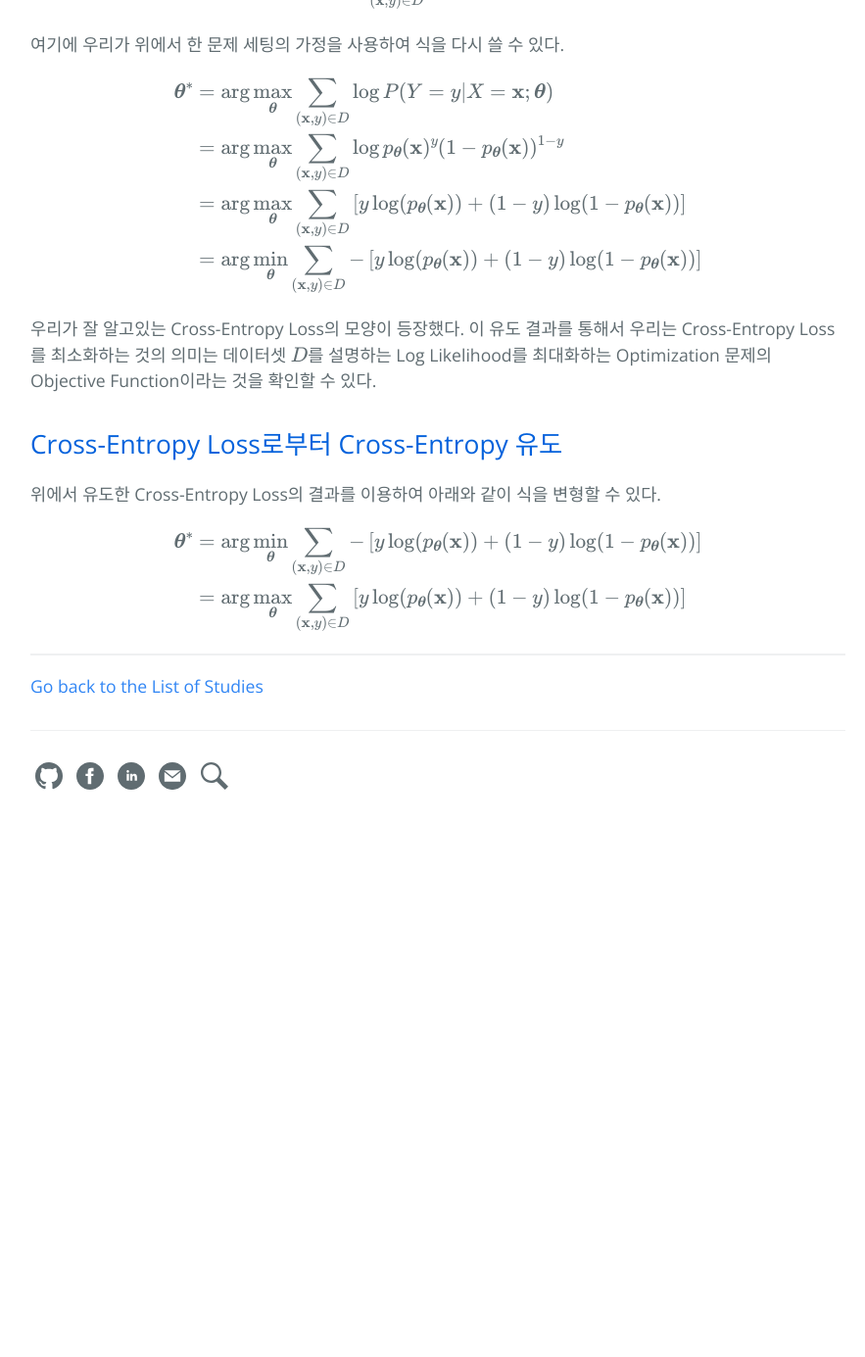
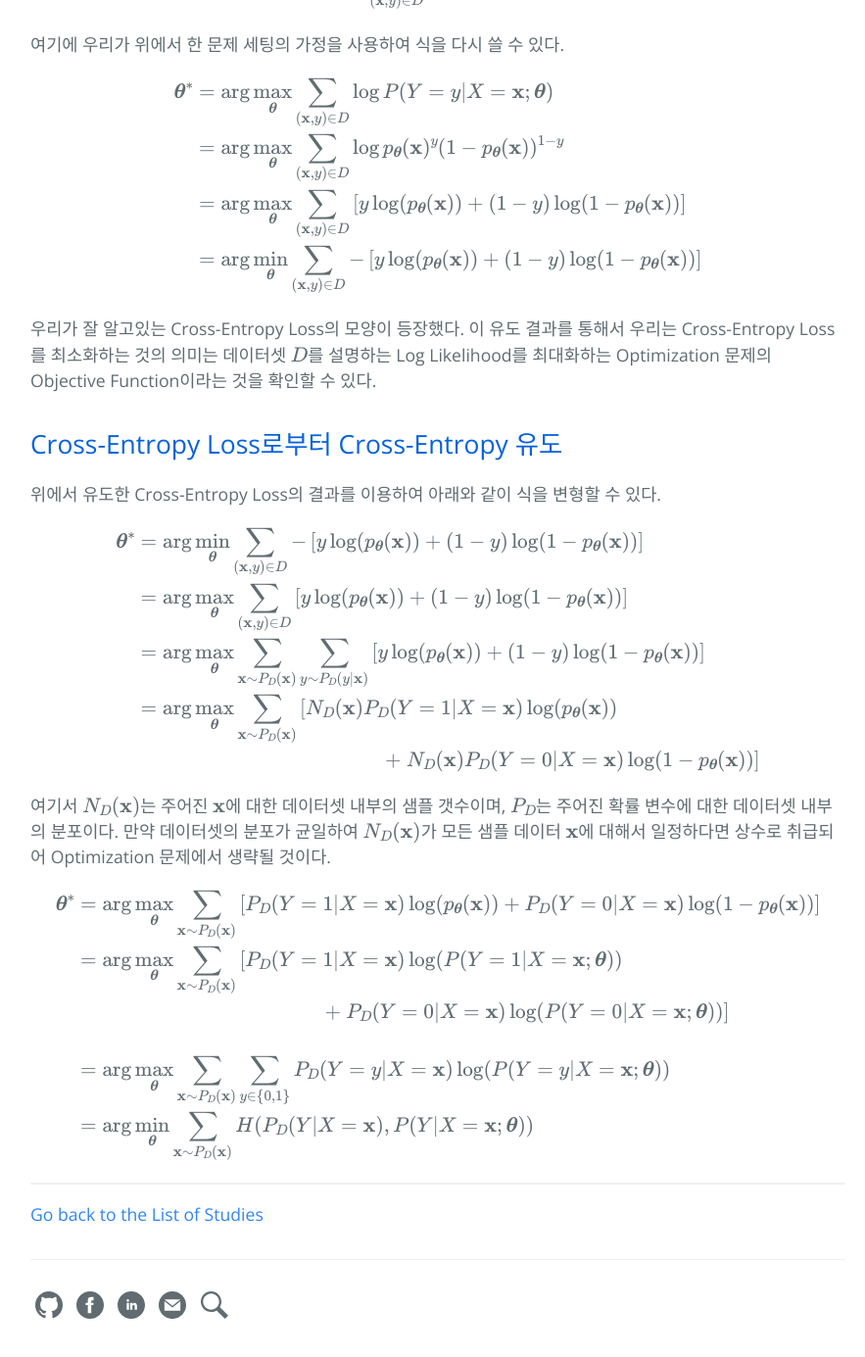
Before and after one commit to hcnoh/hcnoh.github.io, a Jekyll site: the page built from _posts/2019-06-03-cross-entropy.md, in a window 1280 px wide and 1400 px high, scrolled down 1598 px. Shown: the top 1385 px of the window at 98% size, without its empty margins (193-1076 px from the left). Built offline with Jekyll 4.4.1, drawn with Linux system fonts in a browser that asks for light colours; formulas are drawn with MathJax 3; comment, search, counter and statistics services are not loaded; before the commit the page ends 2458 px from its top, so only the background shows below that.

Commit message:
Update 2019-06-03-cross-entropy.md

```diff
--- a/_posts/2019-06-03-cross-entropy.md
+++ b/_posts/2019-06-03-cross-entropy.md
@@ -82,6 +82,23 @@
 \begin{align*}
 \boldsymbol{\theta}^*
 & = \arg \min_{\boldsymbol{\theta}} \sum_{(\mathbf{x}, y) \in D} -\left[ y\log (p_{\boldsymbol{\theta}}(\mathbf{x})) + (1-y)\log(1-p_{\boldsymbol{\theta}}(\mathbf{x})) \right] \\
-& = \arg \max_{\boldsymbol{\theta}} \sum_{(\mathbf{x}, y) \in D} \left[ y\log (p_{\boldsymbol{\theta}}(\mathbf{x})) + (1-y)\log(1-p_{\boldsymbol{\theta}}(\mathbf{x})) \right]
+& = \arg \max_{\boldsymbol{\theta}} \sum_{(\mathbf{x}, y) \in D} \left[ y\log (p_{\boldsymbol{\theta}}(\mathbf{x})) + (1-y)\log(1-p_{\boldsymbol{\theta}}(\mathbf{x})) \right] \\
+& = \arg \max_{\boldsymbol{\theta}} \sum_{\mathbf{x}\sim P_D(\mathbf{x})} \sum_{y\sim P_D(y\vert \mathbf{x})} \left[ y\log(p_{\boldsymbol{\theta}}(\mathbf{x})) + (1-y)\log(1-p_{\boldsymbol{\theta}}(\mathbf{x})) \right] \\
+& = \arg \max_{\boldsymbol{\theta}} \sum_{\mathbf{x}\sim P_D(\mathbf{x})} \left[ N_D(\mathbf{x})P_D(Y=1 \vert X=\mathbf{x})\log(p_{\boldsymbol{\theta}}(\mathbf{x})) \right. \\
+& \left. \quad \quad \quad \quad \quad \quad \quad \quad \quad \quad \quad \quad + \ N_D(\mathbf{x})P_D(Y=0 \vert X=\mathbf{x})\log(1-p_{\boldsymbol{\theta}}(\mathbf{x})) \right]
 \end{align*}
 $$
+
+여기서 $$N_D(\mathbf{x})$$는 주어진 $$\mathbf{x}$$에 대한 데이터셋 내부의 샘플 갯수이며, $$P_D$$는 주어진 확률 변수에 대한 데이터셋 내부의 분포이다. 만약 데이터셋의 분포가 균일하여 $$N_D(\mathbf{x})$$가 모든 샘플 데이터 $$\mathbf{x}$$에 대해서 일정하다면 상수로 취급되어 Optimization 문제에서 생략될 것이다.
+
+$$
+\begin{align*}
+\boldsymbol{\theta}^*
+& = \arg \max_{\boldsymbol{\theta}} \sum_{\mathbf{x}\sim P_D(\mathbf{x})} \left[ P_D(Y=1 \vert X=\mathbf{x}) \log(p_{\boldsymbol{\theta}}(\mathbf{x})) + P_D(Y=0 \vert X=\mathbf{x})\log(1-p_{\boldsymbol{\theta}}(\mathbf{x})) \right] \\
+& = \arg \max_{\boldsymbol{\theta}} \sum_{\mathbf{x}\sim P_D(\mathbf{x})} \left[ P_D(Y=1\vert X=\mathbf{x})\log(P(Y=1\vert X=\mathbf{x};\boldsymbol{\theta})) \right. \\
+& \left. \quad \quad \quad \quad \quad \quad \quad \quad \quad \quad \quad \quad + \ P_D(Y=0 \vert X=\mathbf{x})\log(P(Y=0\vert X=\mathbf{x};\boldsymbol{\theta})) \right] \\
+& \\
+& = \arg \max_{\boldsymbol{\theta}} \sum_{\mathbf{x}\sim P_D(\mathbf{x})} \sum_{y \in \{0,1\}} P_D(Y=y\vert X=\mathbf{x}) \log(P(Y=y \vert X=\mathbf{x}; \boldsymbol{\theta})) \\
+& = \arg \min_{\boldsymbol{\theta}} \sum_{\mathbf{x}\sim P_D(\mathbf{x})} H(P_D(Y\vert X=\mathbf{x}), P(Y \vert X=\mathbf{x} ; \boldsymbol{\theta}))
+\end{align*}
+$$
```
